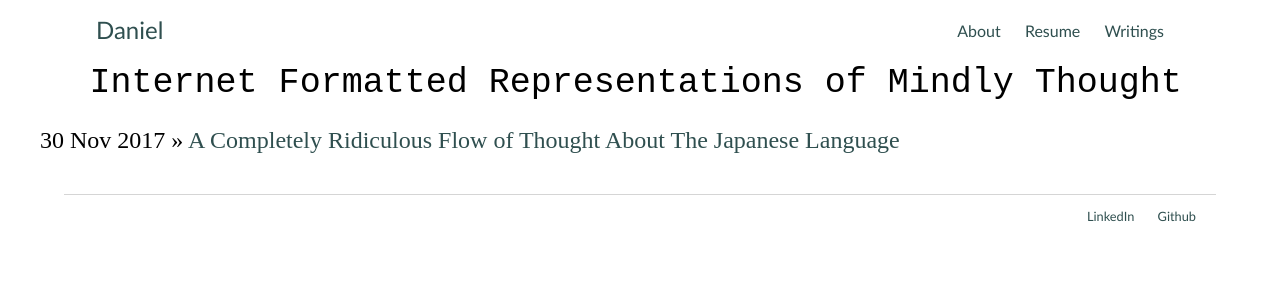
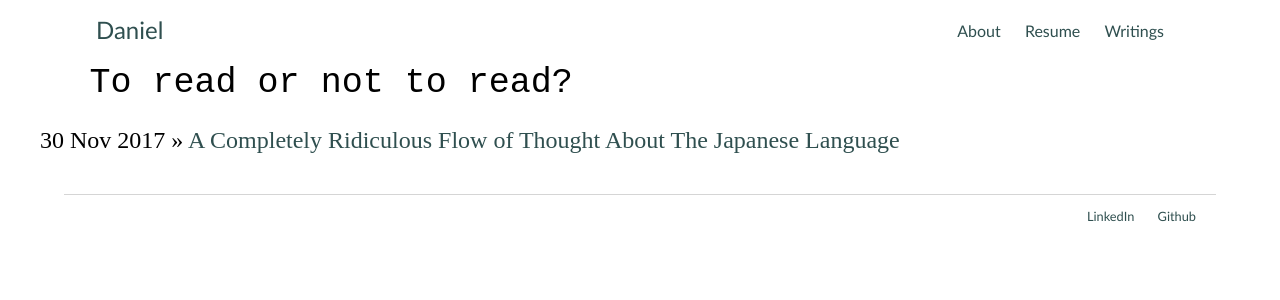
Before and after one commit to Calculasians/calculasians.github.io, a Jekyll site: the page built from blog/index.html, in a window 1280 px wide. Shown: the top 300 px of the page. Built offline with Jekyll 4.4.1, drawn with Linux system fonts in a browser that asks for light colours.

Commit message:
Update index.html

```diff
--- a/blog/index.html
+++ b/blog/index.html
@@ -1,6 +1,6 @@
 ---
 layout: default
-title: Internet Formatted Representations of Mindly Thought
+title: To read or not to read?
 ---
 	<h1>{{ page.title }}</h1>
 	<ul class="posts">
```
